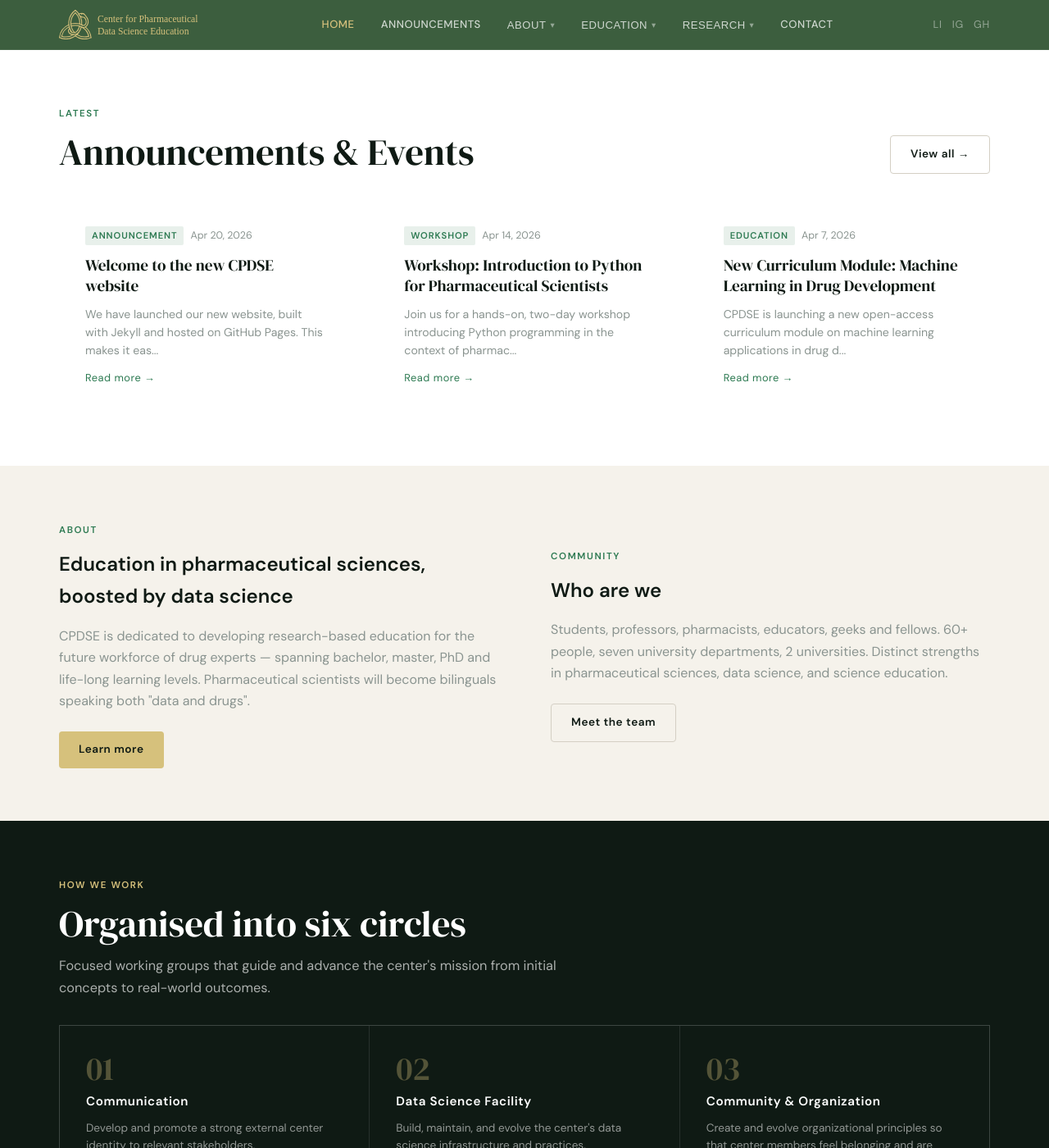
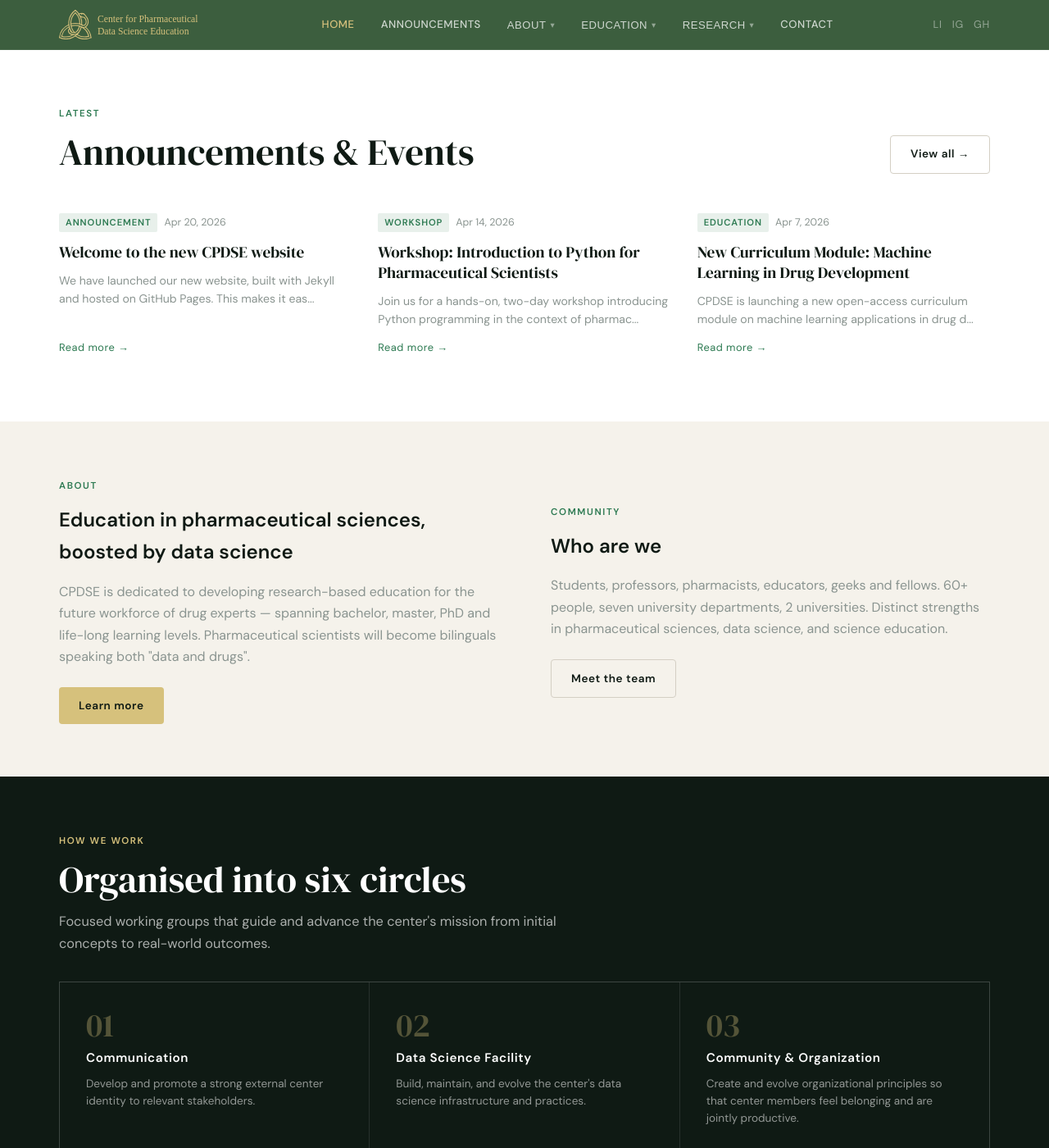
Before and after one commit to CPDSE/PagesCMS, a Jekyll site: the page built from index.md, in a window 1280 px wide and 1400 px high, scrolled down 943 px. Shown: the whole window at 82% size. Built offline with Jekyll 4.4.1, drawn with Linux system fonts in a browser that asks for light colours.

Commit message:
Update main.css

```diff
--- a/assets/css/main.css
+++ b/assets/css/main.css
@@ -376,7 +376,7 @@ a { color: inherit; }
 }
 .announcement-card {
   background: transparent;
-  padding: var(--space-md);
+  padding: var(--space-sm) 0;
   text-decoration: none;
   color: var(--ink);
   display: flex;
```
